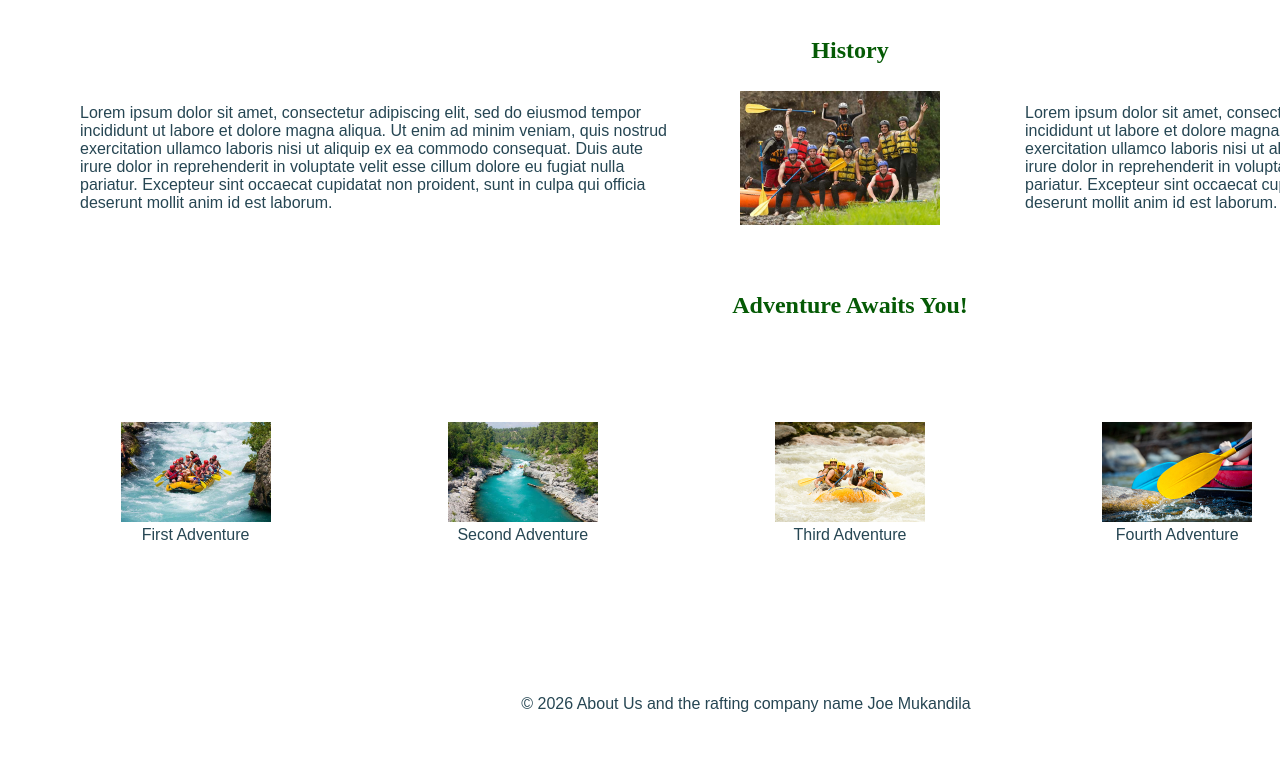
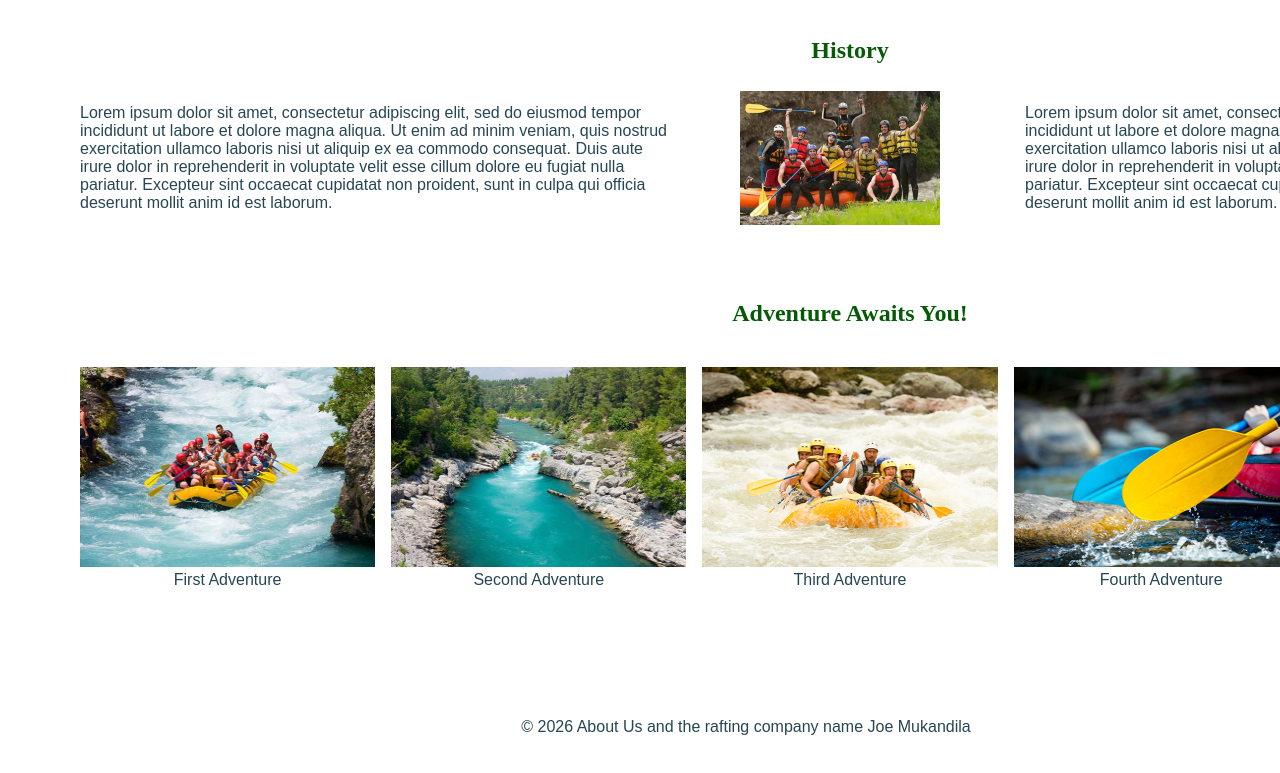
Before and after one commit to mukandilaj/wdd130, a plain HTML site: page wwr/about.html in a window 1280 px wide. Shown: the part 697-1470 px from the top of the page. Drawn offline with Linux system fonts and the light colour scheme.

Commit message:
add about html

```diff
--- a/wwr/about.html
+++ b/wwr/about.html
@@ -41,7 +41,7 @@
         </div>
 
         <div>
-
+            <section class="adventure-section">
             <h2>Adventure Awaits You!</h2>
             <section class="adventure-content">
                 <figure>
@@ -65,7 +65,7 @@
                     <figcaption>Five Adventure</figcaption>
                 </figure>
             </section>
-
+            </section>
         </div>
     </main>
     <footer>
--- a/wwr/styles/rafting.css
+++ b/wwr/styles/rafting.css
@@ -106,6 +106,10 @@
     align-items: center;
     text-align: center;
 }
+.adventure-content img {
+    width: 100%;
+    height: 200px;
+}
 
 footer {
     display: flex;
```
